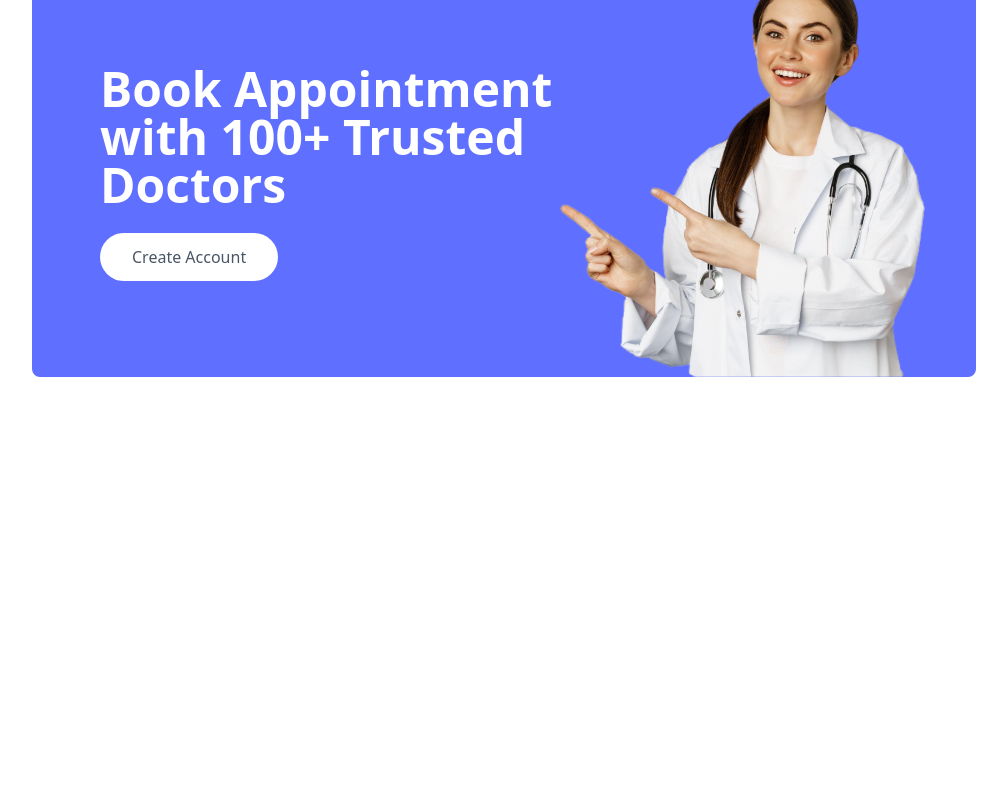
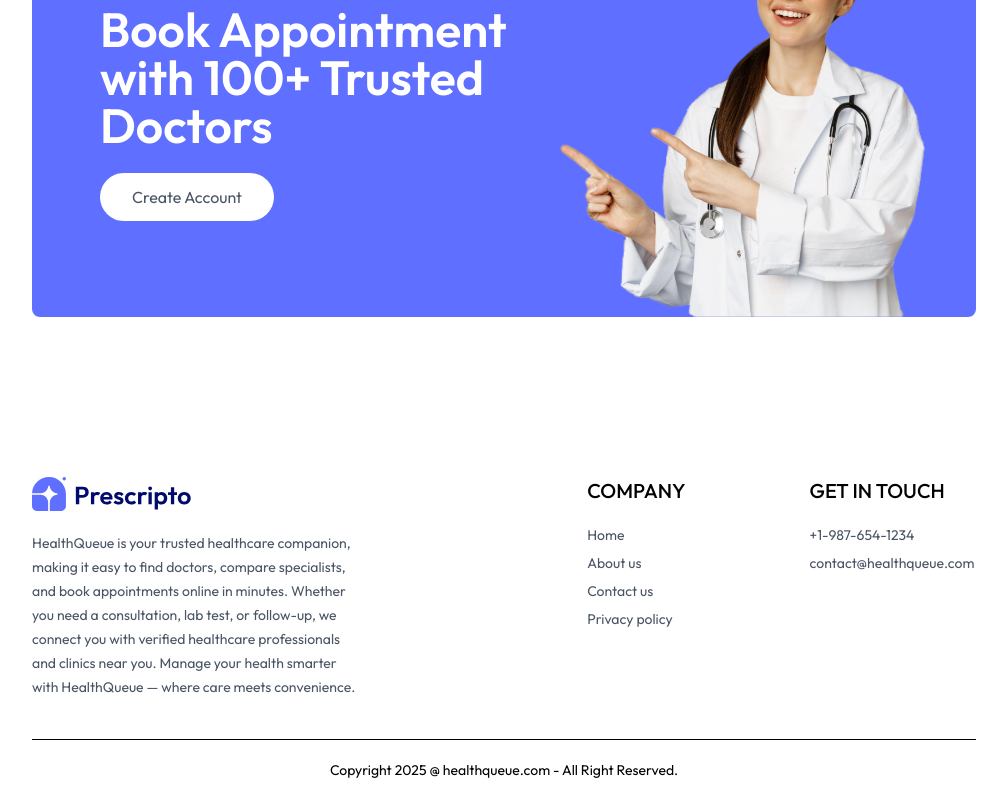
Before and after one commit to akasahilsingh/Healthqueue, a React (Vite) app in the folder frontend/: page / in a window 1280 px wide. Shown: the part 2088-2888 px from the top of the page, without its empty margins (136-1143 px from the left). Before the commit the page ends 2545 px from the top, so only its background shows below. Built offline with nearby package versions, Linux system fonts and the light colour scheme.

Commit message:
feat: added Footer.jsx component

```diff
--- /dev/null
+++ b/frontend/src/components/Footer.jsx
@@ -0,0 +1,44 @@
+import React from 'react'
+import { assets } from '../assets/assets'
+
+const Footer = () => {
+  return (
+    <div className='md:mx-10'>
+        <div className='flex flex-col sm:grid grid-cols-[3fr_1fr_1fr] gap-14 my-10 mt-40 text-sm'>
+
+            {/* -------------Left Section---------- */}
+            <div>
+             <img className='mb-5 w-40' src={assets.logo} alt='logo'/>
+             <p className='w-full md:w-2/3 text-gray-600 leading-6'>HealthQueue is your trusted healthcare companion, making it easy to find doctors, compare specialists, and book appointments online in minutes. Whether you need a consultation, lab test, or follow-up, we connect you with verified healthcare professionals and clinics near you. Manage your health smarter with HealthQueue — where care meets convenience.</p>
+            </div>
+
+             {/* -------------Center Section---------- */}
+            <div>
+            <p className='text-xl font-medium mb-5'>COMPANY</p>
+            <ul className='flex flex-col gap-2 text-gray-600'>
+                <li>Home</li>
+                <li>About us</li>
+                <li>Contact us</li>
+                <li>Privacy policy</li>
+            </ul>
+            </div>
+
+            {/* -------------Right Section---------- */}
+            <div>
+             <p className='text-xl font-medium mb-5'>GET IN TOUCH</p>
+              <ul className='flex flex-col gap-2 text-gray-600'>
+                <li>+1-987-654-1234</li>
+                <li>contact@healthqueue.com</li>
+              </ul>
+            </div>
+        </div>
+        <div>
+            {/* -------------Copuright Text----------*/}
+            <hr />
+            <p className='py-5 text-sm text-center'>Copyright 2025 @ healthqueue.com - All Right Reserved.</p>
+        </div>
+    </div>
+  )
+}
+
+export default Footer
--- a/frontend/src/components/Navbar.jsx
+++ b/frontend/src/components/Navbar.jsx
@@ -9,7 +9,7 @@ const Navbar = () => {
 
   return (
     <div className="flex items-center justify-between text-sm py-4 mb-5 border-b border-b-gray-400">
-      <img className="w-44 cursor-pointer" src={assets.logo} alt="" />
+      <img onClick={()=>navigate("./")} className="w-44 cursor-pointer" src={assets.logo} alt="" />
       <ul className=" hidden md:flex item-start gap-5 font-medium">
         <NavLink to="/">
           <li className="py-1">HOME</li>
--- a/frontend/src/index.css
+++ b/frontend/src/index.css
@@ -1,5 +1,9 @@
+@import url("https://fonts.googleapis.com/css2?family=Outfit:wght@100..900&display=swap");
 @import "tailwindcss";
 
+* {
+  font-family: Outfit, "Open Sans", "Helvetica Neue", sans-serif;
+}
 @theme {
   --color-primary: #5f6fff;
   --gridTemplateColumns-auto: repeat(auto-fit, minmax(200px, 1fr));
--- a/frontend/src/pages/Home.jsx
+++ b/frontend/src/pages/Home.jsx
@@ -3,6 +3,7 @@ import Header from '../components/Header'
 import SpecialityMenu from '../components/SpecialityMenu'
 import TopDoctors from '../components/TopDoctors'
 import Banner from '../components/Banner'
+import Footer from '../components/Footer'
 
 const Home = () => {
   return (
@@ -11,6 +12,7 @@ const Home = () => {
       <SpecialityMenu />
       <TopDoctors/>
       <Banner />
+      <Footer />
     </div>
   )
 }
```
Also changed, not shown: frontend/src/components/Banner.jsx (+24 -16 lines).
